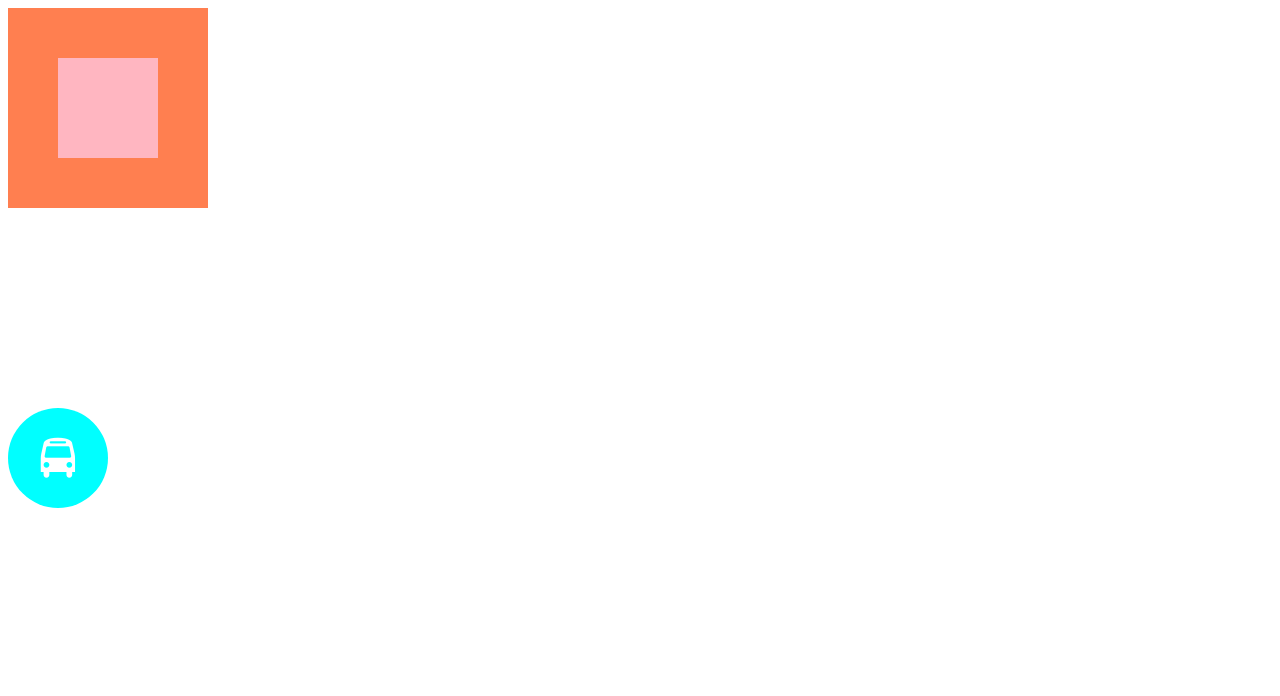
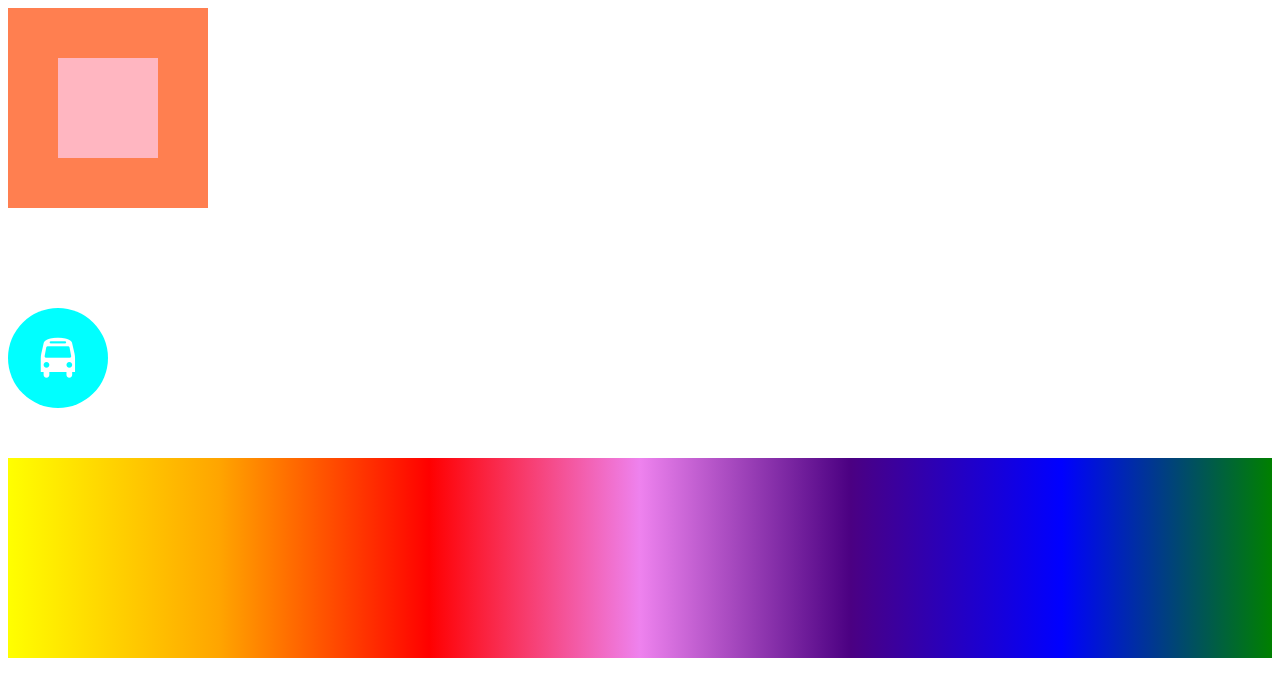
Before and after one commit to DomiGnh/zadania-aniamcja, a plain HTML site: page index.html in a window 1280 px wide. Drawn offline with Linux system fonts and the light colour scheme.

Commit message:
zadanie 3-gradient

```diff
--- a/css/style.css
+++ b/css/style.css
@@ -2,21 +2,22 @@
     width: 200px;
     height: 200px;
     background-color: coral;
-    position: relative;
+
 }
 
 .box-inner{
     width: 100px;
     height: 100px;
     background-color: lightpink;
-    position: absolute;
+    position: relative;
     left: 50%;
     top: 50%;
     transform: translate(-50%, -50%);
 }
 
+/*zadanie 2*/
 .przycisk {
-    margin-top: 200px;
+    margin-top: 100px;
     border-radius: 50%;
     width:100px;
     height:100px;
@@ -31,6 +32,28 @@
     left: 50%;
     top: 50%;
     transform: translate(-50%, -50%);
+    }
 
 
+.przycisk:hover{
+    background-color: #fff;
+    border: 1px solid aqua;
+    transition: all 0.3 linear;
+    color: aqua
+
 }
+
+
+.przycisk > i:hover{
+    color:aqua;
+    transition: all 0s linear;
+}
+
+/*gradient*/
+
+.gradient{
+    margin-top: 50px;
+    width: 100%;
+    height: 200px;
+background: -webkit-linear-gradient(left,yellow,orange,red, violet, indigo, blue, green)
+}
--- a/index.html
+++ b/index.html
@@ -14,11 +14,15 @@
        </div>
    </div>
 
-  <div class="przycisk">
 
-       <i class="fa fa-bus" aria-hidden="true"></i>
+<div class="przycisk">
+  <i class="fa fa-bus" aria-hidden="true"></i>
+</div>
 
-  </div>
+ <div class="gradient">
+
+ </div>
+
 
 </body>
 </html>
```
